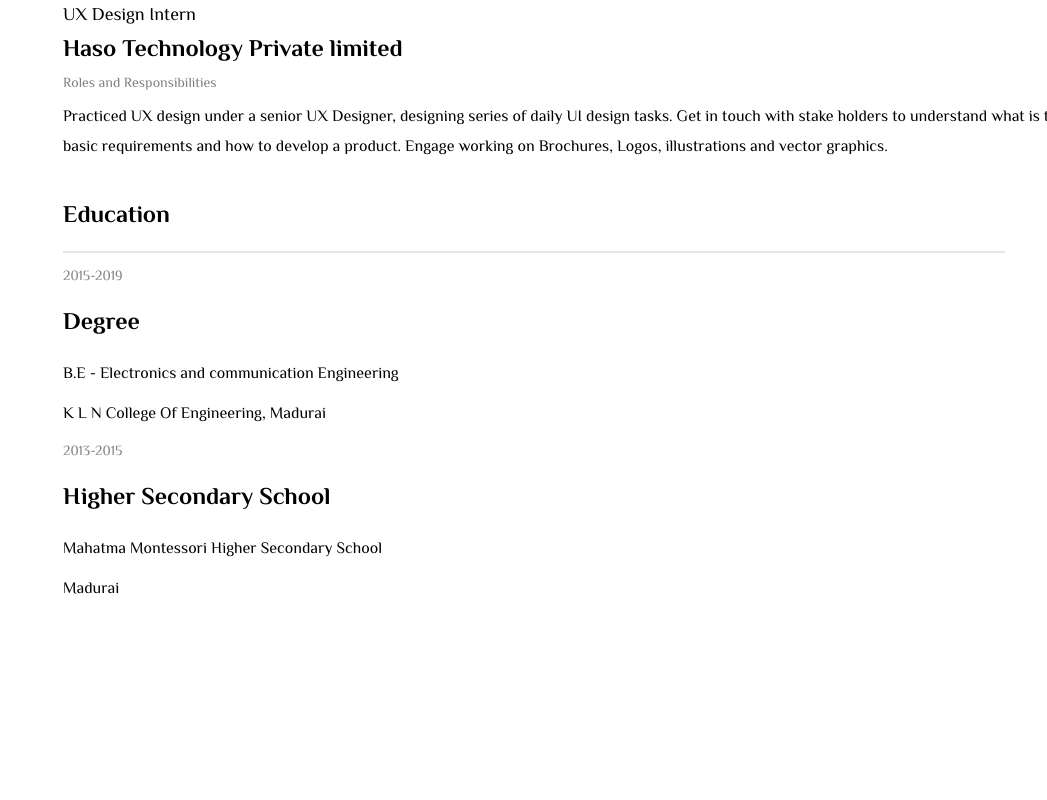
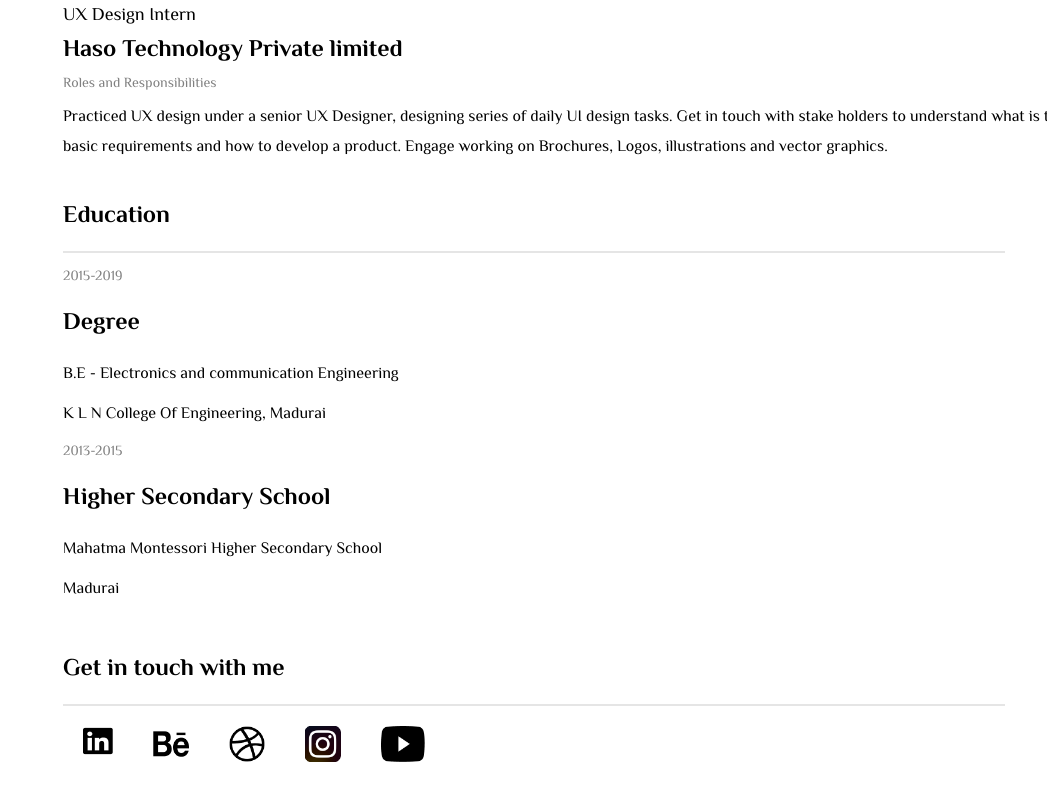
Before and after one commit to suryadsign/Portfolio, a plain HTML site: page index.html in a window 1280 px wide. Shown: the part 1048-1848 px from the top of the page, without its empty margins (233-1280 px from the left). Before the commit the page ends 1671 px from the top, so only its background shows below. Drawn offline with nearby package versions, Linux system fonts and the light colour scheme.

Commit message:
Social media icons footer

```diff
--- a/index.html
+++ b/index.html
@@ -108,6 +108,35 @@
             <p class="heading-name" style="font-size:16px;font-weight:regular;">Madurai</p>
         </div>
 
+
+
+      <div class="socialmedia">
+        <p class="socialmedia-head" style="font-size:24px;font-weight:bold;">Get in touch with me</p>
+        <div class="hl"></div>
+          <div class="socialmedia-list">
+              <div class="socialmedia-listview">
+              <a href="https://www.linkedin.com/in/surya-narayanan-609339156/">  <img class="socialmediaimage" src="images/linkedin.png" style="width:30px; height:30px" alt="linkedin"> </a>
+              </div>
+
+              <div class="socialmedia-listview">
+              <a href="https://www.behance.net/suriyalg">  <img class="socialmediaimage" src="images/behance.png" url="" alt="behance"> </a>
+              </div>
+
+              <div class="socialmedia-listview">
+              <a href="https://dribbble.com/lgsurya">  <img class="socialmediaimage" src="images/dribbble.png" url="" alt="dribbble"> </a>
+              </div>
+
+              <div class="socialmedia-listview">
+              <a href="https://www.instagram.com/uiux.dsign/">  <img class="socialmediaimage" src="images/instagram.png" url="" alt="instagram"> </a>
+              </div>
+
+              <div class="socialmedia-listview">
+              <a href="https://www.youtube.com/channel/UC11LsVzT-Y7tC45jwzBZ5Ow"><img class="socialmediaimage" src="images/youtube.png" style="width:44px;" url="" alt="youtube"></a>
+              </div>
+         </div>
+        </div>
+
+
         </div>
       </div>
 
```
